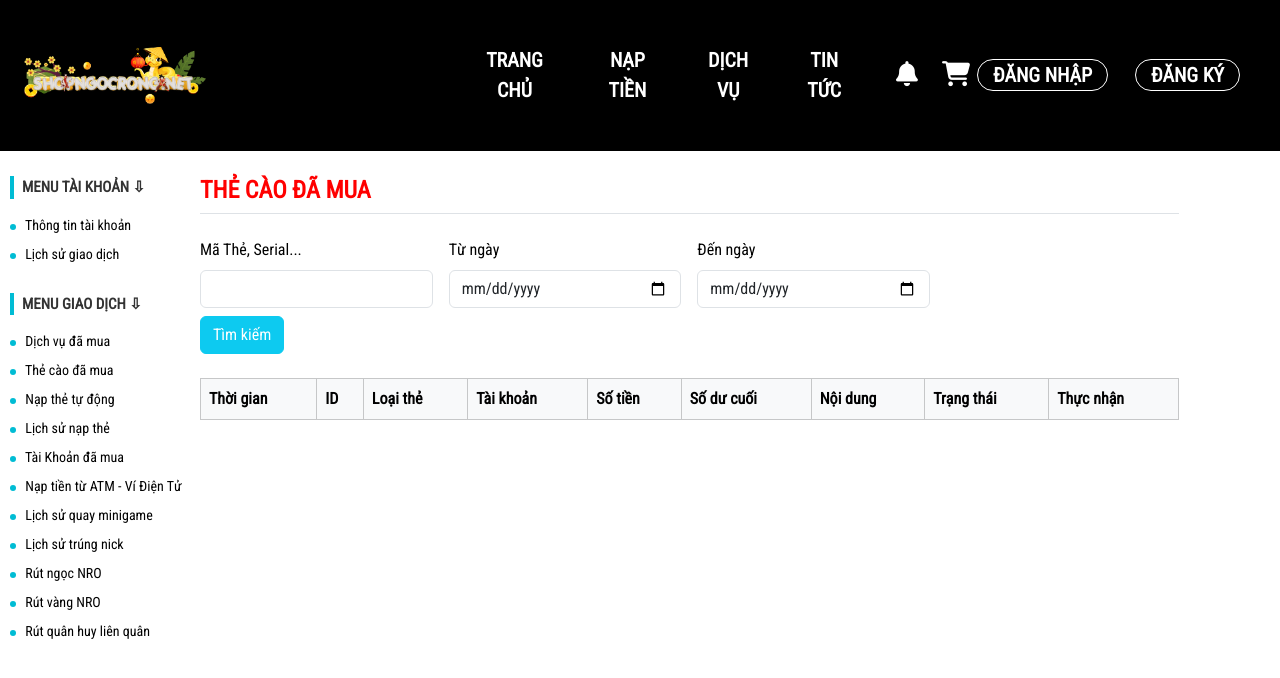
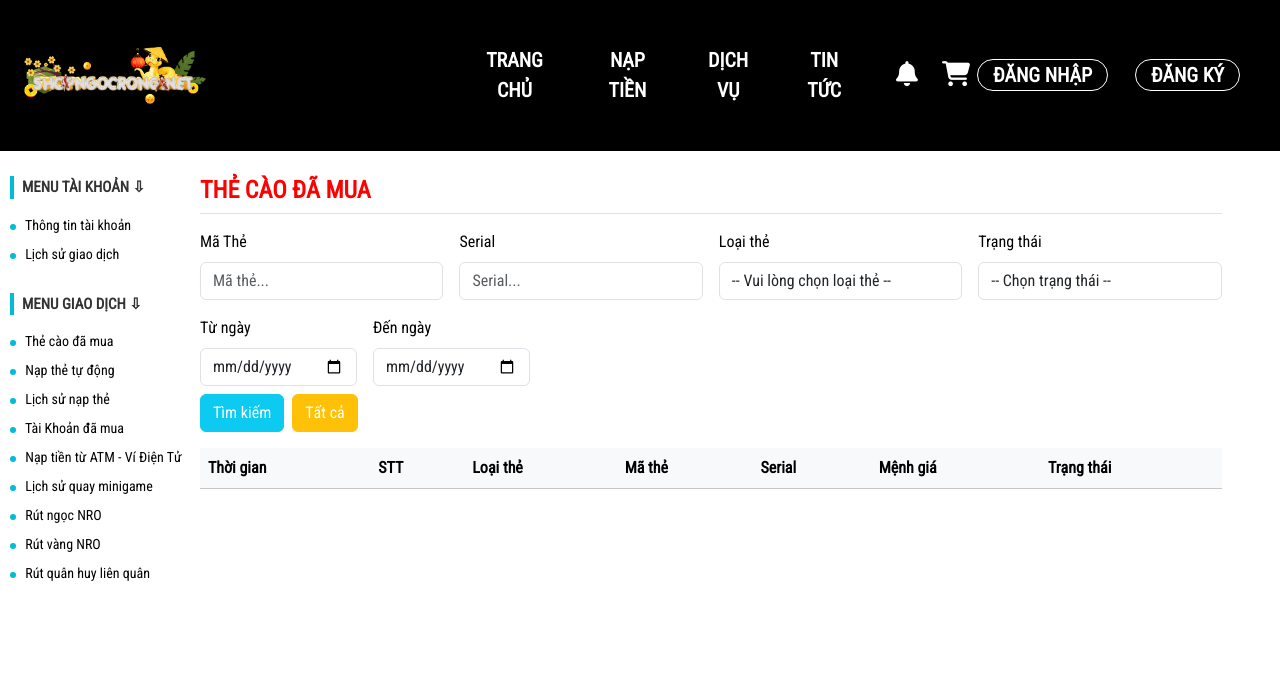
Before and after one commit to Trungduzi/fenrobytrungduzi, a React (Vite) app: page /the-cao-da-mua in a window 1280 px wide. Shown: the top 678 px of the page. Built offline with nearby package versions, Linux system fonts and the light colour scheme.

Commit message:
sửa lại nạp thẻ 11:52 25/08/2025

```diff
--- a/components/Siderbar.jsx
+++ b/components/Siderbar.jsx
@@ -3,14 +3,12 @@ import "./sliderbar.scss";
 import { useState } from "react";
 
 const transactionMenuItems = [
-    { label: "Dịch vụ đã mua", link: "/dich-vu-da-mua" },
     { label: "Thẻ cào đã mua", link: "/the-cao-da-mua" },
     { label: "Nạp thẻ tự động", link: "/nap-the-tu-dong" },
     { label: "Lịch sử nạp thẻ", link: "/lich-su-nap-the" },
     { label: "Tài Khoản đã mua", link: "/tai-khoan-da-mua" },
     { label: "Nạp tiền từ ATM - Ví Điện Tử", link: "/nap-tien-atm" },
     { label: "Lịch sử quay minigame", link: "/lich-su-quay-minigame" },
-    { label: "Lịch sử trúng nick", link: "/lich-su-trung-nick" },
     { label: "Rút ngọc NRO", link: "/rut-ngoc-nro" },
     { label: "Rút vàng NRO", link: "/rut-vang-nro" },
     { label: "Rút quân huy liên quân", link: "/rut-quan-huy-lien-quan" },
--- a/pages/home/minigame.jsx
+++ b/pages/home/minigame.jsx
@@ -14,28 +14,64 @@ const ITEMS = [
     },
     {
         id: 2,
-        title: "Vòng quay vàng SJC(9999)",
+        title: "Vòng quay vàng NRO",
         plays: "chưa cập nhật",
-        priceOld: 10000000,
-        priceNew: 8000000,
+        priceOld: 20000,
+        priceNew: 8000,
         img: "/giveaway.gif",
         link: "/",
     },
     {
         id: 3,
-        title: "Vòng quay kim cương",
+        title: "Vòng quay kim cương nro",
         plays: "chưa cập nhật",
-        priceOld: 20000000,
-        priceNew: 10000000,
+        priceOld: 88888888,
+        priceNew: 20000,
         img: "/giveaway.gif",
         link: "/",
     },
     {
         id: 4,
-        title: "Vòng quay thần tài (NEW)",
+        title: "Vòng quay thần tài",
         plays: "chưa cập nhật",
-        priceOld: 88888888,
-        priceNew: 21022025,
+        priceOld: 21022025,
+        priceNew: 17050405,
+        img: "/giveaway.gif",
+        link: "/",
+    },
+    {
+        id: 5,
+        title: "Vòng quay quân huy (vip)",
+        plays: "chưa cập nhật",
+        priceOld: 21022025,
+        priceNew: 17050405,
+        img: "/giveaway.gif",
+        link: "/",
+    },
+    {
+        id: 6,
+        title: "Vòng quay vàng (vip)",
+        plays: "chưa cập nhật",
+        priceOld: 21022025,
+        priceNew: 17050405,
+        img: "/giveaway.gif",
+        link: "/",
+    },
+    {
+        id: 7,
+        title: "Vòng quay kim cương (vip)",
+        plays: "chưa cập nhật",
+        priceOld: 21022025,
+        priceNew: 17050405,
+        img: "/giveaway.gif",
+        link: "/",
+    },
+    {
+        id: 8,
+        title: "Vòng quay thẻ cào",
+        plays: "chưa cập nhật",
+        priceOld: 21022025,
+        priceNew: 17050405,
         img: "/giveaway.gif",
         link: "/",
     },
--- a/pages/muathe.jsx
+++ b/pages/muathe.jsx
@@ -50,7 +50,6 @@ export default function Muathe() {
             border: '1px solid #ddd',
             borderRadius: 4,
             padding: '10px',
-            height: "300px",
         },
         table: {
             width: '100%',
--- a/pages/napthetudong.jsx
+++ b/pages/napthetudong.jsx
@@ -73,7 +73,6 @@ export default function NapTheTuDong() {
         },
         table: {
             width: '100%',
-            minHeight: "500px",
             borderCollapse: 'collapse',
         },
         table1: {
@@ -95,6 +94,7 @@ export default function NapTheTuDong() {
         },
         td: {
             padding: '8px 10px',
+            maxHeight: "20px",
             borderBottom: '1px solid #ddd',
         },
         badgeFail: {
@@ -286,13 +286,13 @@ export default function NapTheTuDong() {
 
                     <div style={styles.formElement}>
                         <label>Mã số thẻ:</label>
-                        <input type="text" name="code" value={formData.code} onChange={handleChange} style={styles.input} maxLength={13} minLength={13} placeholder="Nhập mã thẻ" />
+                        <input type="text" name="code" value={formData.code} onChange={handleChange} style={styles.input} maxLength={15} minLength={13} placeholder="Nhập mã thẻ" />
                         <div style={{ color: "red" }}>{error.code}</div>
                     </div>
 
                     <div style={styles.formElement}>
                         <label>Số Serial:</label>
-                        <input type="text" name="serial" value={formData.serial} onChange={handleChange} style={styles.input} maxLength={13} minLength={13} placeholder="Nhập serial" />
+                        <input type="text" name="serial" value={formData.serial} onChange={handleChange} style={styles.input} maxLength={15} minLength={13} placeholder="Nhập serial" />
                         <div style={{ color: "red" }}>{error.serial}</div>
                     </div>
 
@@ -356,22 +356,22 @@ export default function NapTheTuDong() {
                             <th style={styles.th}>Mã thẻ</th>
                             <th style={styles.th}>Serial</th>
                             <th style={styles.th}>Mệnh giá</th>
-                            <th style={styles.th}>Kết quả</th>
+                            {/* <th style={styles.th}>Kết quả</th> */}
                             <th style={styles.th}>Thực nhận</th>
                         </tr>
                     </thead>
                     <tbody>
                         {historyUser.slice(0, 5).map((item, index, array) => (
-                            <tr key={index}>
+                            <tr key={index} style={{ maxHeight: "20px" }}>
                                 <td style={styles.td} >{array.length - index}</td>
                                 <td style={styles.td}>{formatDateTime(item.createdAt)}</td>
                                 <td style={styles.td}>{item.name}</td>
                                 <td style={styles.td}>{item.code}</td>
                                 <td style={styles.td}>{item.serial}</td>
                                 <td style={styles.td}>{item.price}</td>
-                                <td style={styles.td}>
+                                {/* <td style={styles.td}>
                                     <span style={styles.badgeFail}>{item.status}</span>
-                                </td>
+                                </td> */}
                                 <td style={styles.td}>{item.receive}</td>
                             </tr>
                         ))}
--- a/pages/naptienATM.jsx
+++ b/pages/naptienATM.jsx
@@ -87,39 +87,6 @@ export default function NapTienATM() {
                     </li>
                 </ul>
             </div>
-
-            <table className="table table-bordered">
-                <thead>
-                    <tr>
-                        <th>Thời gian</th>
-                        <th>Số tiền</th>
-                        <th>Thực nhận</th>
-                        <th>Trạng thái</th>
-                    </tr>
-                </thead>
-                <tbody>
-                    {fakeTransactionHistory.length === 0 ? (
-                        <tr>
-                            <td colSpan="4" className="text-center text-danger fw-bold">
-                                Không có dữ liệu!
-                            </td>
-                        </tr>
-                    ) : (
-                        fakeTransactionHistory.map((item, index) => (
-                            <tr key={index}>
-                                <td>{item.time}</td>
-                                <td>{item.amount}</td>
-                                <td>{item.received}</td>
-                                <td>
-                                    <span className={`badge ${item.status === "Thành công" ? "bg-success" : "bg-danger"}`}>
-                                        {item.status}
-                                    </span>
-                                </td>
-                            </tr>
-                        ))
-                    )}
-                </tbody>
-            </table>
         </div>
     );
 }
--- a/pages/taikhoandamua.jsx
+++ b/pages/taikhoandamua.jsx
@@ -60,8 +60,7 @@ export default function TaiKhoanDaMua() {
                     <select className="form-select" value={game} onChange={(e) => setGame(e.target.value)}>
                         <option value="">--Tất cả game--</option>
                         <option value="nro">Ngọc Rồng</option>
-                        <option value="lmht">Liên Minh Huyền Thoại</option>
-                        <option value="ff">Free Fire</option>
+                        <option value="lmht">Liên Quân Mobile</option>
                     </select>
                 </div>
             </div>
--- a/pages/thecaodamua.jsx
+++ b/pages/thecaodamua.jsx
@@ -1,23 +1,56 @@
 import React, { useEffect, useState } from 'react';
-import { getHistoryCard } from "../src/app/userApi";
+import { getByCard, getHistoryCard } from "../src/app/userApi";
 
 export default function TheCaoDaMua() {
     const [user, setUser] = useState({});
     const [toID, setToID] = useState("");
+    const [toSerial, setToSerial] = useState("");
+    const [type, setType] = useState("");
+    const [status, setStatus] = useState("");
     const [fromDate, setFromDate] = useState("");
     const [toDate, setToDate] = useState("");
-    const [status, setStatus] = useState("");
-    const [type, setType] = useState("");
     const [history, setHistory] = useState([]);
 
     const handleSearch = async (e) => {
         e.preventDefault();
+        const [res, res1] = await Promise.all([
+            getHistoryCard(user.id),
+            getByCard(user.id)
+        ]);
+        const formatDate = (date) => {
+            return new Date(date).toLocaleDateString('en-CA');
+        };
         try {
-            const res = await getHistoryCard();
-            setHistory(res.user);
+            const filtered = [...res, ...res1].filter(item => {
+                const matchesStatus = status === "" ||
+                    (item.status === "Mới" && status === "1") ||
+                    (item.status === "Đã Dùng" && status === "2");
+
+                const matchesText = toID === "" || item.code?.includes(toID);
+                const matchesText1 = toSerial === "" || item.serial?.includes(toSerial);
+                const itemDate = formatDate(item.createdAt);
+                const matchesCardType = type === "" || item.name === type;
+                const matchesFromDate = fromDate === "" || itemDate >= formatDate(fromDate);
+                const matchesToDate = toDate === "" || itemDate <= formatDate(toDate);
+                return matchesStatus && matchesText && matchesText1 && matchesCardType && matchesFromDate && matchesToDate;
+            });
+            setHistory(filtered);
         } catch (error) {
             console.error("Lỗi khi tìm kiếm:", error);
             alert("Đã xảy ra lỗi khi tìm kiếm.");
+        }
+    };
+
+    const fetchHistory = async (e) => {
+        e.preventDefault();
+        try {
+            const [res, res1] = await Promise.all([
+                getHistoryCard(user.id),
+                getByCard(user.id)
+            ]);
+            setHistory([...res, ...res1]);
+        } catch (error) {
+            console.error("Lỗi khi lấy lịch sử:", error);
         }
     };
 
@@ -33,8 +66,11 @@ export default function TheCaoDaMua() {
     useEffect(() => {
         const fetchHistory = async () => {
             try {
-                const res = await getHistoryCard(user.id);
-                setHistory(res);
+                const [res, res1] = await Promise.all([
+                    getHistoryCard(user.id),
+                    getByCard(user.id)
+                ]);
+                setHistory([...res, ...res1]);
             } catch (error) {
                 console.error("Lỗi khi lấy lịch sử:", error);
             }
@@ -45,33 +81,87 @@ export default function TheCaoDaMua() {
         }
     }, [user.id]);
 
+    function formatDateTime(isoString) {
+        const date = new Date(isoString);
+        const pad = (n) => n.toString().padStart(2, '0');
 
-    const handleReset = () => {
-        setToID("");
-        setFromDate("");
-        setToDate("");
-        setStatus("");
-        setType("");
-    };
+        const time = `${pad(date.getHours())}:${pad(date.getMinutes())}:${pad(date.getSeconds())}`;
+        const day = `${pad(date.getDate())}-${pad(date.getMonth() + 1)}-${date.getFullYear()}`;
+        return `${time} ${day}`;
+    }
+
+    function formatDate(isoString) {
+        const date = new Date(isoString);
+        const pad = (n) => n.toString().padStart(2, '0');
+        return `${pad(date.getDate())}-${pad(date.getMonth() + 1)}-${date.getFullYear()}`;
+    }
+
+    const groupedHistory = history.reduce((groups, item) => {
+        const day = formatDate(item.createdAt);
+        if (!groups[day]) groups[day] = [];
+        groups[day].push(item);
+        return groups;
+    }, {});
+
 
     return (
         <div>
-            <h4 className="fw-bold mb-4 border-bottom pb-2 text-uppercase text-danger">
+            <h4 className="fw-bold mb-3 border-bottom pb-2 text-uppercase text-danger">
                 Thẻ Cào Đã Mua
             </h4>
 
-            <form className="row g-3 mb-4" onSubmit={handleSearch}>
+            <div className="row g-3 mb-3">
                 <div className="col-md-3">
-                    <label className="form-label">Mã Thẻ, Serial...</label>
+                    <label className="form-label">Mã Thẻ</label>
                     <input
                         type="text"
                         className="form-control"
                         value={toID}
+                        placeholder='Mã thẻ...'
                         onChange={(e) => setToID(e.target.value)}
                     />
                 </div>
 
                 <div className="col-md-3">
+                    <label className="form-label">Serial</label>
+                    <input
+                        type="text"
+                        className="form-control"
+                        value={toSerial}
+                        placeholder='Serial...'
+                        onChange={(e) => setToSerial(e.target.value)}
+                    />
+                </div>
+
+                <div className="col-md-3">
+                    <label className="form-label">Loại thẻ</label>
+                    <select className="form-control"
+                        value={type}
+                        onChange={(e) => setType(e.target.value)}
+                    >
+                        <option value="">-- Vui lòng chọn loại thẻ --</option>
+                        <option value="TDZI">TDZI</option>
+                        <option value="DOCLAP">DOCLAP</option>
+                        <option value="TUDO">TUDO</option>
+                        <option value="HANHPHUC">HANHPHUC</option>
+                        <option value="VIPGM">VIPGM</option>
+                    </select>
+                </div>
+
+                <div className="col-md-3">
+                    <label className="form-label">Trạng thái</label>
+                    <select className="form-control"
+                        value={status}
+                        onChange={(e) => setStatus(e.target.value)}
+                    >
+                        <option value="">-- Chọn trạng thái --</option>
+                        <option value="1">Mới</option>
+                        <option value="2">Đã Dùng</option>
+                    </select>
+                </div>
+
+
+                <div className="col-md-2">
                     <label className="form-label">Từ ngày</label>
                     <input
                         type="date"
@@ -81,7 +171,7 @@ export default function TheCaoDaMua() {
                     />
                 </div>
 
-                <div className="col-md-3">
+                <div className="col-md-2">
                     <label className="form-label">Đến ngày</label>
                     <input
                         type="date"
@@ -92,44 +182,51 @@ export default function TheCaoDaMua() {
                 </div>
 
                 <div className="col-md-12 d-flex gap-2 mt-2">
-                    <button type="submit" className="btn btn-info text-white">
+                    <button onClick={handleSearch} className="btn btn-info text-white">
                         Tìm kiếm
                     </button>
+                    <button onClick={fetchHistory} className="btn btn-warning text-white">
+                        Tất cả
+                    </button>
                 </div>
-            </form>
+            </div>
 
             <div className="table-responsive">
-                <table className="table table-bordered table-hover">
+                <table className="table">
                     <thead className="table-light">
                         <tr>
-                            <th>Thời gian</th>
-                            <th>ID</th>
+                            <th colSpan={1} style={{ maxWidth: 200 }}>Thời gian</th>
+                            <th>STT</th>
                             <th>Loại thẻ</th>
-                            <th>Tài khoản</th>
-                            <th>Số tiền</th>
-                            <th>Số dư cuối</th>
-                            <th>Nội dung</th>
+                            <th>Mã thẻ</th>
+                            <th>Serial</th>
+                            <th>Mệnh giá</th>
                             <th>Trạng thái</th>
-                            <th>Thực nhận</th>
                         </tr>
                     </thead>
                     <tbody>
-                        {history.concat(user).map((item, index) => (
-                            item.createdAt && item.code && item.name ? (
-                                <tr key={index}>
-                                    <td>{item.createdAt}</td>
-                                    <td>{item.id}</td>
-                                    <td>{item.name}</td>
-                                    <td>{user.username}</td>
-                                    <td>{user.dollar}</td>
-                                    <td>{item.code}</td>
-                                    <td>{item.serial}</td>
-                                    <td>
-                                        <span className="badge bg-danger">{item.status}</span>
+                        {Object.entries(groupedHistory).map(([day, items], index) => (
+                            <React.Fragment key={index}>
+                                <tr>
+                                    <td
+                                        style={{ textTransform: "uppercase", fontWeight: "700", fontSize: 17, minWidth: 170, maxWidth: 200 }}
+                                        colSpan={1}
+                                    >
+                                        Ngày {day}
                                     </td>
-                                    <td>{item.receive}</td>
                                 </tr>
-                            ) : null
+                                {items.map((item, idx) => (
+                                    <tr key={idx}>
+                                        <td colSpan={1} style={{ maxWidth: 200 }}>{formatDateTime(item.createdAt)}</td>
+                                        <td>{items.length - idx}</td>
+                                        <td>{item.name}</td>
+                                        <td>{item.code}</td>
+                                        <td>{item.serial}</td>
+                                        <td>{item.price}</td>
+                                        <td style={{ background: item.status === "Mới" ? "green " : "red", color: "white" }}>{item.status}</td>
+                                    </tr>
+                                ))}
+                            </React.Fragment>
                         ))}
                     </tbody>
                 </table>
```
Also changed, not shown: pages/lichsunapthe.jsx (+12 -14 lines), pages/web/muanicknro.jsx (added).
